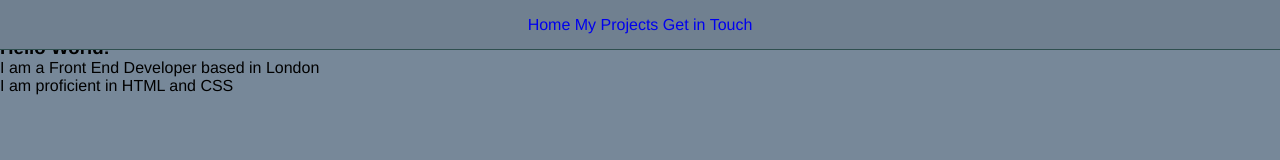
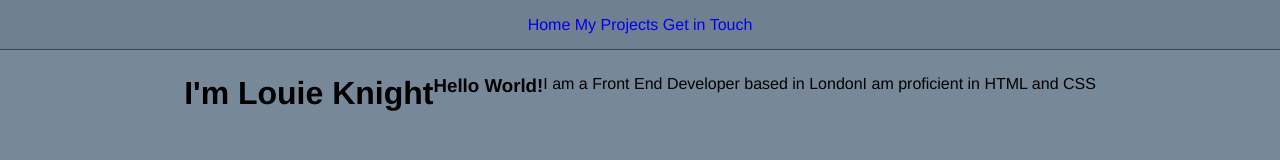
Before and after one commit to Louie-K-creator/Louie-K-Portfolio, a plain HTML site: page home.html in a window 1280 px wide. Drawn offline with Linux system fonts and the light colour scheme.

Commit message:
Update home.html

```diff
--- a/home.html
+++ b/home.html
@@ -13,12 +13,15 @@
       </nav>
     </header>
 
-    <main>
-      <h1>I'm Louie Knight</h1>
-      <h3>Hello World!</h3>
-      <p>I am a Front End Developer based in London</p>
-      <p>I am proficient in HTML and CSS</p>
-    </main>
+    <div class="main">
+      <div class="flex-container">
+       <h1>I'm Louie Knight</h1>
+        <h3>Hello World!</h3>
+        <p>I am a Front End Developer based in London</p>
+        <p>I am proficient in HTML and CSS</p>
+       </div>
+    </div>
+
 
 
 
```
